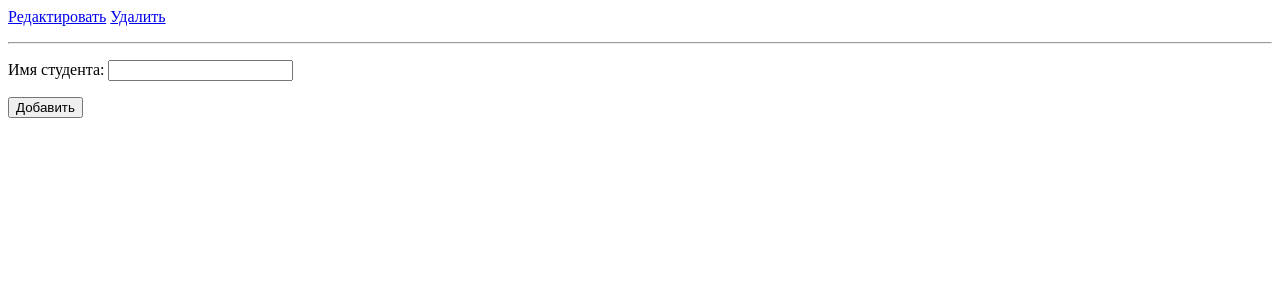
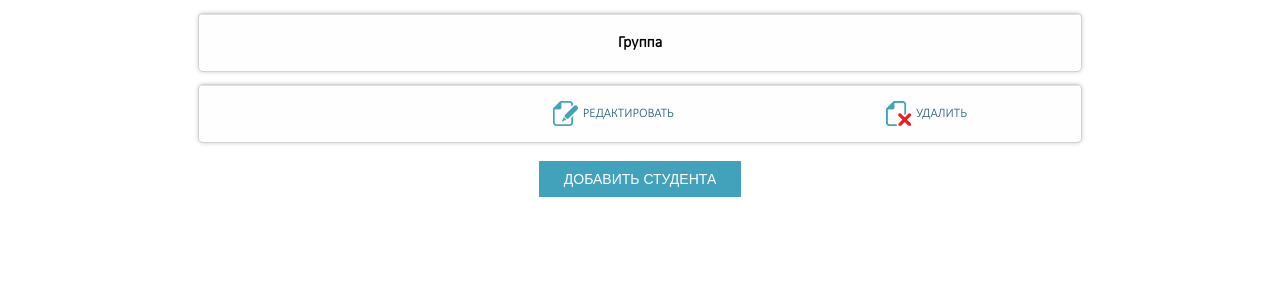
Before and after one commit to Tiikara/TeacherHelper, a PHP site: page /tpl/editgroup.html in a window 1280 px wide. Shown: the top 300 px of the page. Run offline with PHP 8.4, Linux system fonts and the light colour scheme.

Commit message:
Доработал дизайн таблиц Студенты и Редактирование дисциплин

```diff
--- a/css/table.css
+++ b/css/table.css
@@ -43,6 +43,14 @@ td {
  padding: 6px 30px; color: #185379; text-decoration: none; background: url('../images/oki.png') no-repeat; font-size: 13px; text-transform: uppercase;
 }
 
+.connect {
+ padding: 6px 30px; color: #185379; text-decoration: none; background: url('../images/connect.png') no-repeat; font-size: 13px; text-transform: uppercase;
+}
+
+.disconnect {
+ padding: 6px 30px; color: #185379; text-decoration: none; background: url('../images/disconnect.png') no-repeat; font-size: 13px; text-transform: uppercase;
+}
+
 .close{
 		margin-left: 364px;
 		margin-top: 4px;
--- a/tpl/editgroup.html
+++ b/tpl/editgroup.html
@@ -1,10 +1,39 @@
-<p><b><?=$group['name']?></b></p>
-<tr>
+<link rel="stylesheet" href="css/table.css">
+<table  border="1" cellpadding="0" cellspacing="0" width="50%">
+<tr><td>
+<b>Группа <?=$group['name']?></b>
+</td></tr>
+</table>
 
+<table  border="1" cellpadding="0" cellspacing="0" width="50%">
 <? foreach ($students as $student): ?>
-    <p data-main-item-id="<?=$student['id']?>"><?=$student['name']?> <a href="index.php?module=groups&edit=<?=$group['id']?>&studentedit=<?=$student['id']?>">Редактировать</a> <a class="delete-href" data-item-id="<?=$student['id']?>" href="index.php?module=groups&edit=<?=$group['id']?>&studentdelete=<?=$student['id']?>">Удалить</a> </p>
+    <tr data-main-item-id="<?=$student['id']?>">
+	<td  width="200" contenteditable="true"> <?=$student['name']?> </td>
+	<td><a class="edit" href="index.php?module=groups&edit=<?=$group['id']?>&studentedit=<?=$student['id']?>">Редактировать</a> </td>
+	<td><a class="delete" data-item-id="<?=$student['id']?>" href="index.php?module=groups&edit=<?=$group['id']?>&studentdelete=<?=$student['id']?>">Удалить</a> </td>
+	</tr>
+
 <? endforeach; ?>
-<hr>
+</table>
+
+<script type="text/javascript">
+
+					//Функция показа
+			function show(state){
+
+					document.getElementById('window').style.display = state;
+					document.getElementById('wrap').style.display = state;
+			}
+
+		</script>
+					<!-- Задний прозрачный фон-->
+		<div onclick="show('none')" id="wrap"></div>
+
+					<!-- Само окно-->
+			<div id="window">
+
+						 <!-- Картинка крестика-->
+				<img class="close" onclick="show('none')" src="images/close.png">
 <form method="post" action="" class="login">
     <div>
         <p>
@@ -17,3 +46,8 @@
         </p>
     </div>
 </form>
+
+
+			</div>
+<br>
+		<center><button onclick="show('block')">Добавить студента</button></center>
--- a/tpl/editstudent.html
+++ b/tpl/editstudent.html
@@ -1,3 +1,6 @@
+<link rel="stylesheet" href="css/table.css">
+<table  border="1" cellpadding="0" cellspacing="0" width="50%">
+<tr><td>
 <form method="post" action="" class="login">
     <div>
         <p>
@@ -10,3 +13,5 @@
         </p>
     </div>
 </form>
+</td></tr>
+</table>
```
Also changed, not shown: tpl/editdiscipline.html (+16 -7 lines), images/connect.png (added), images/disconnect.png (added).
